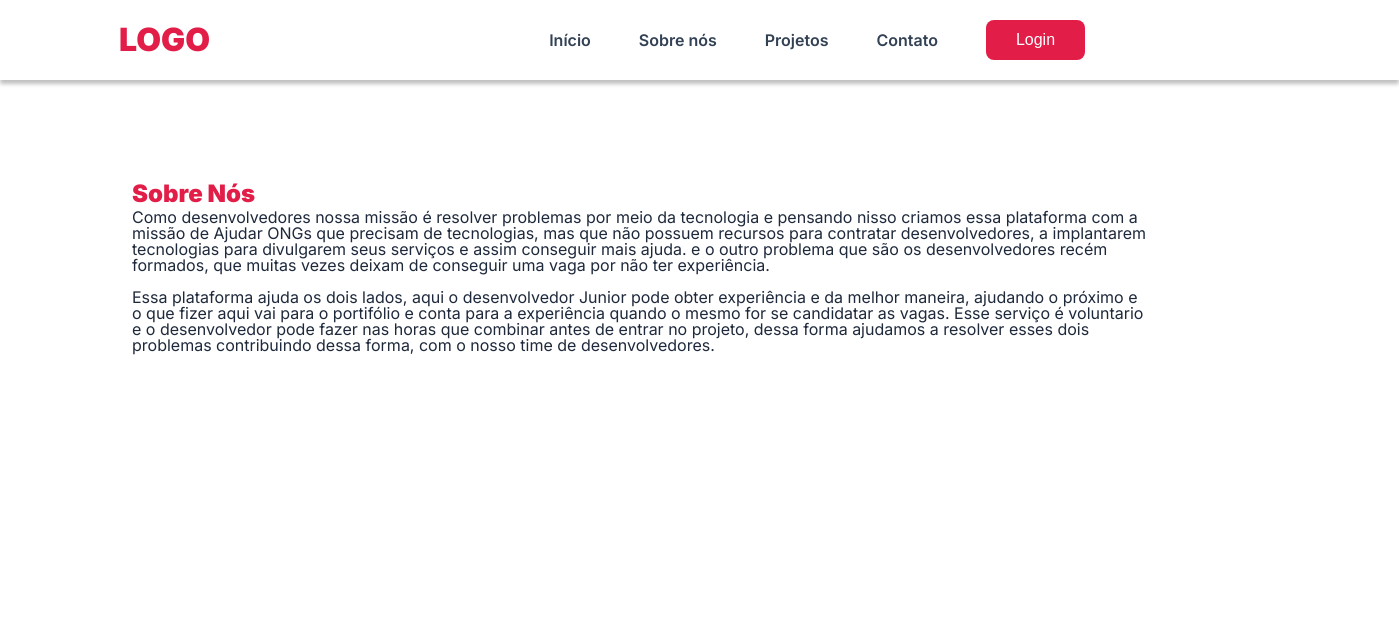
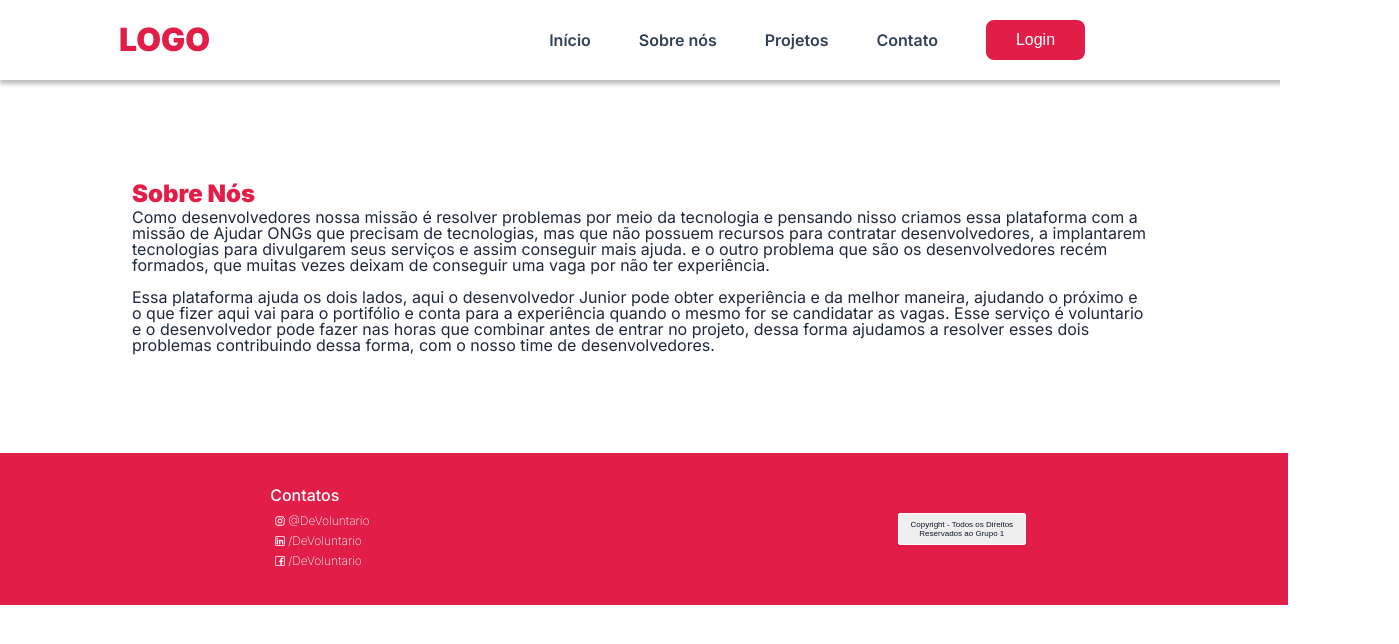
Before and after one commit to Projeto-Final-M3-Grupo-1/Projeto-Final, a React (Create React App) app: page /home in a window 1280 px wide. Shown: the top 644 px of the page, 1399 px wide, since content can reach past the window. Built offline with nearby package versions, Linux system fonts and the light colour scheme.

Commit message:
feat: footer, styles

```diff
--- a/package.json
+++ b/package.json
@@ -19,6 +19,7 @@
     "react": "^18.2.0",
     "react-dom": "^18.2.0",
     "react-hook-form": "^7.38.0",
+    "react-icons": "^4.6.0",
     "react-router-dom": "^6.4.2",
     "react-scripts": "5.0.1",
     "styled-components": "^5.3.6",
--- a/src/Components/AboutUs/style.ts
+++ b/src/Components/AboutUs/style.ts
@@ -3,6 +3,7 @@ import styled from "styled-components";
 export const StyledDiv = styled.div`
   width: 95%;
   margin: 0 auto;
+  height: 300px;
 
   @media (min-width: 768px) {
     box-sizing: border-box;
--- a/src/Components/Footer/index.tsx
+++ b/src/Components/Footer/index.tsx
@@ -1 +1,32 @@
-<></>;
+import { StyledFooter } from "./style";
+import {
+  AiOutlineFacebook,
+  AiOutlineInstagram,
+  AiOutlineLinkedin,
+} from "react-icons/ai";
+
+export const Footer = () => {
+  return (
+    <StyledFooter>
+      <div>
+        <h5>Contatos</h5>
+        <ul>
+          <li>
+            <AiOutlineInstagram />
+            <p>@DeVoluntario</p>
+          </li>
+          <li>
+            <AiOutlineLinkedin />
+            <p>/DeVoluntario</p>
+          </li>
+          <li>
+            <AiOutlineFacebook />
+            <p>/DeVoluntario</p>
+          </li>
+        </ul>
+      </div>
+
+      <button>Copyright - Todos os Direitos Reservados ao Grupo 1</button>
+    </StyledFooter>
+  );
+};
--- /dev/null
+++ b/src/Components/Footer/style.tsx
@@ -0,0 +1,49 @@
+import styled from "styled-components";
+
+export const StyledFooter = styled.footer`
+  bottom: 0%;
+  width: 100%;
+  height: 9rem;
+  background-color: var(--rose-600);
+  display: flex;
+  padding: 4px;
+  flex-direction: row;
+  color: var(--white);
+  justify-content: space-around;
+  align-items: center;
+
+  div {
+    font-size: 12px;
+    display: flex;
+    flex-direction: column;
+    padding: 4px;
+
+    h5 {
+      font-size: 1rem;
+      font-weight: 500;
+      padding: 4px;
+    }
+
+    ul {
+      display: flex;
+      flex-direction: column;
+      padding: 8px;
+      gap: 8px;
+      font-weight: 200;
+    }
+    li {
+      display: flex;
+      flex-direction: row;
+      gap: 2px;
+    }
+  }
+
+  button {
+    font-size: 8px;
+    width: 8rem;
+    height: 2rem;
+    border: 1px solid var(--white);
+    border-radius: 2px;
+    color: var(--slate-900);
+  }
+`;
--- a/src/Pages/Home/index.tsx
+++ b/src/Pages/Home/index.tsx
@@ -1,11 +1,17 @@
 import Headers from "../../Components/Header";
 import { AboutUs } from "../../Components/AboutUs";
+import { Footer } from "../../Components/Footer";
+import { StyledContentWrapper } from "./styles";
 
 export const Home = () => {
   return (
     <>
+      <StyledContentWrapper>
         <Headers />
         <AboutUs />
+      </StyledContentWrapper>
+
+      <Footer />
 
       {/*
                 HEADER
--- /dev/null
+++ b/src/Pages/Home/styles.tsx
@@ -0,0 +1,6 @@
+import styled from "styled-components";
+
+export const StyledContentWrapper = styled.div`
+  padding-bottom: 15vh;
+  overflow: auto;
+`;
--- a/src/Styles/Global/index.ts
+++ b/src/Styles/Global/index.ts
@@ -163,5 +163,14 @@ export const GlobalStyle = createGlobalStyle`
     }
     body{
         font-family: 'Inter', sans-serif;
+        width: 100vw;
+        height: 100vh;
+        position: relative;
+    }
+
+    #root {
+        position: relative;
+        min-height: 100vh;
+
     }
 `;
```
Also changed, not shown: 1 other file (tests, documents, lock files or other folders). Lines whose indentation alone changed are shown as unchanged.
